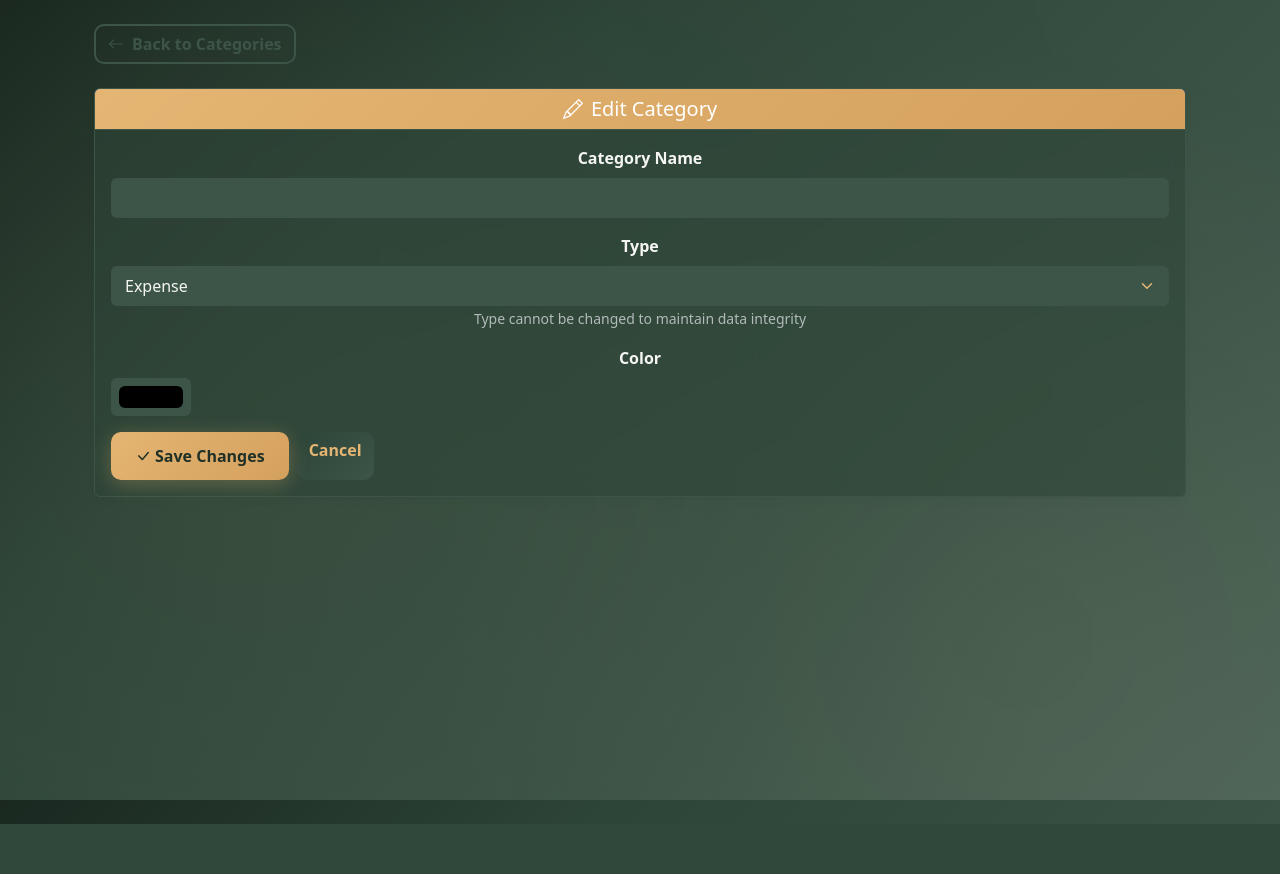
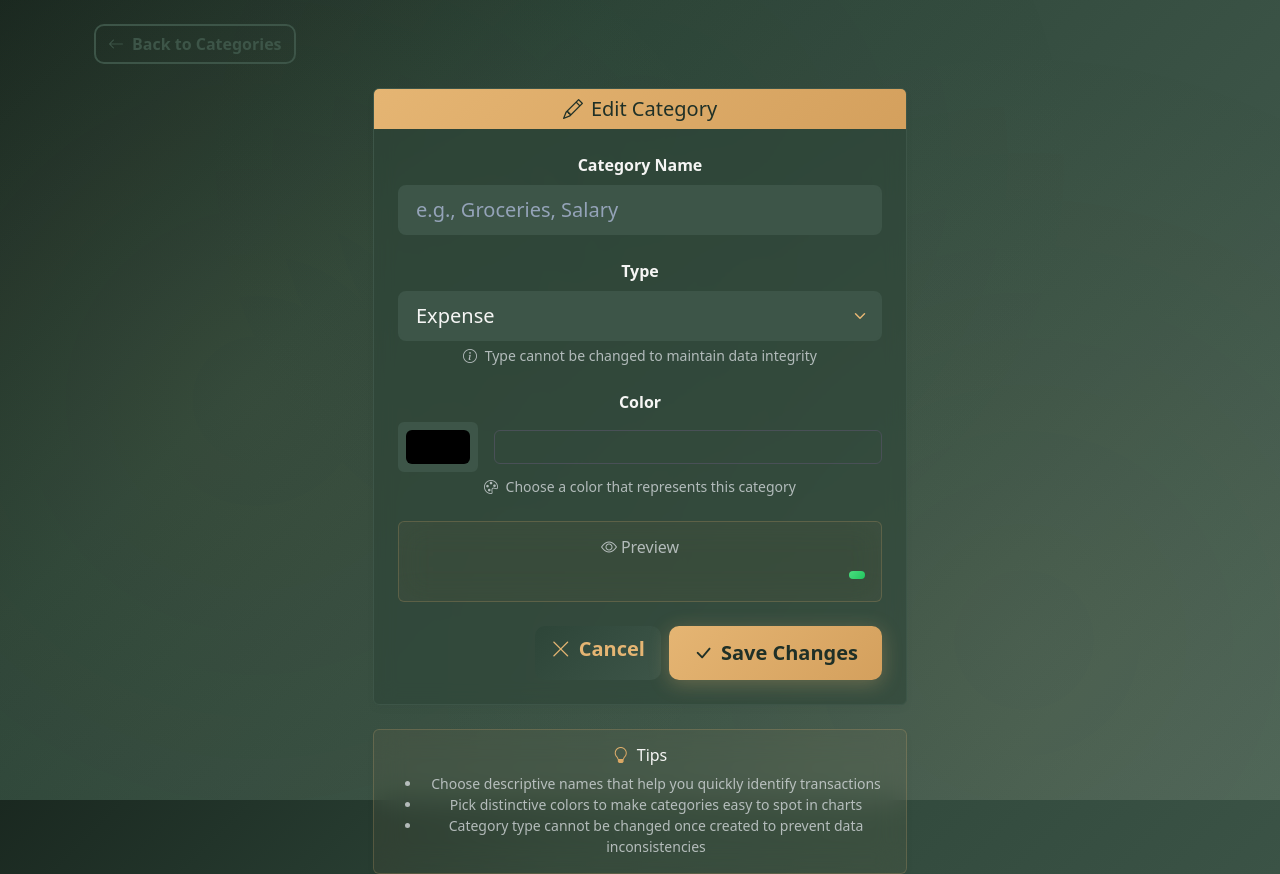
Before and after one commit to The1Dali/WebFinance, a Flask app: template templates/edit-category.html in a window 1280 px wide. Before the commit the page ends 824 px from the top, so only its background shows below. Run offline with Flask 3, Linux system fonts and the light colour scheme; the template is opened without the code that fills it, so the values that code supplies are empty; some libraries are stand-ins or nearby versions.

Commit message:
Polishes

```diff
--- a/templates/edit-category.html
+++ b/templates/edit-category.html
@@ -22,40 +22,130 @@
         {% endif %}
 
         <!-- Edit Category Form -->
+        <div class="row justify-content-center">
+            <div class="col-md-8 col-lg-6">
                 <div class="card shadow-sm">
-            <div class="card-header bg-primary text-white">
+                    <div class="card-header card-header-gradient">
                         <h5 class="mb-0"><i class="bi bi-pencil me-2"></i>Edit Category</h5>
                     </div>
-            <div class="card-body">
+                    <div class="card-body p-4">
                         <form method="POST">
-                    <div class="mb-3">
-                        <label for="name" class="form-label">Category Name</label>
-                        <input type="text" class="form-control" id="name" name="name"
-                               value="{{ category.name }}" required>
-                    </div>
-                    <div class="mb-3">
-                        <label for="type" class="form-label">Type</label>
-                        <select class="form-select" id="type" name="type" disabled>
-                            <option value="EXPENSE" {% if category.type == 'EXPENSE' %}selected{% endif %}>Expense</option>
-                            <option value="INCOME" {% if category.type == 'INCOME' %}selected{% endif %}>Income</option>
-                        </select>
-                        <small class="text-muted">Type cannot be changed to maintain data integrity</small>
+                            <div class="mb-4">
+                                <label for="name" class="form-label fw-bold">Category Name</label>
+                                <input type="text"
+                                       class="form-control form-control-lg"
+                                       id="name"
+                                       name="name"
+                                       value="{{ category.name }}"
+                                       placeholder="e.g., Groceries, Salary"
+                                       required>
                             </div>
 
-                    <div class="mb-3">
-                        <label for="color" class="form-label">Color</label>
-                        <input type="color" class="form-control form-control-color"
-                               id="color" name="color" value="{{ category.color }}" style="width: 80px;">
+                            <div class="mb-4">
+                                <label for="type" class="form-label fw-bold">Type</label>
+                                <select class="form-select form-select-lg" id="type" name="type" disabled>
+                                    <option value="EXPENSE" {% if category.type == 'EXPENSE' %}selected{% endif %}>
+                                        Expense
+                                    </option>
+                                    <option value="INCOME" {% if category.type == 'INCOME' %}selected{% endif %}>
+                                        Income
+                                    </option>
+                                </select>
+                                <div class="form-text">
+                                    <i class="bi bi-info-circle me-1"></i>
+                                    Type cannot be changed to maintain data integrity
+                                </div>
                             </div>
 
-                    <div class="d-flex gap-2">
-                        <button type="submit" class="btn btn-primary">
-                            <i class="bi bi-check-lg me-1"></i>Save Changes
+                            <div class="mb-4">
+                                <label for="color" class="form-label fw-bold">Color</label>
+                                <div class="d-flex align-items-center gap-3">
+                                    <input type="color"
+                                           class="form-control form-control-color"
+                                           id="color"
+                                           name="color"
+                                           value="{{ category.color }}"
+                                           style="width: 80px; height: 50px; cursor: pointer;">
+                                    <div class="flex-grow-1">
+                                        <div class="p-3 rounded border" id="colorPreviewBox" style="background-color: {{ category.color }};">
+                                            <span class="text-white fw-bold" style="text-shadow: 0 0 3px rgba(0,0,0,0.5);">
+                                                {{ category.name }}
+                                            </span>
+                                        </div>
+                                    </div>
+                                </div>
+                                <div class="form-text">
+                                    <i class="bi bi-palette me-1"></i>
+                                    Choose a color that represents this category
+                                </div>
+                            </div>
+
+                            <!-- Category Preview -->
+                            <div class="mb-4 p-3 card-glass rounded">
+                                <h6 class="text-muted mb-2">
+                                    <i class="bi bi-eye me-1"></i>Preview
+                                </h6>
+                                <div class="d-flex align-items-center gap-2">
+                                    <span class="badge" id="previewBadge"
+                                          style="background-color: {{ category.color }}; width: 20px; height: 20px;">
+                                    </span>
+                                    <strong id="previewName">{{ category.name }}</strong>
+                                    <span class="badge {% if category.type == 'EXPENSE' %}bg-danger{% else %}bg-success{% endif %} ms-auto">
+                                        {{ category.type }}
+                                    </span>
+                                </div>
+                            </div>
+
+                            <div class="d-flex gap-2 justify-content-end mt-4">
+                                <a href="/categories" class="btn btn-secondary btn-lg">
+                                    <i class="bi bi-x-lg me-2"></i>Cancel
+                                </a>
+                                <button type="submit" class="btn btn-primary btn-lg">
+                                    <i class="bi bi-check-lg me-2"></i>Save Changes
                                 </button>
-                        <a href="/categories" class="btn btn-secondary">Cancel</a>
                             </div>
                         </form>
                     </div>
                 </div>
+
+                <!-- Help Card -->
+                <div class="card shadow-sm mt-4 card-glass">
+                    <div class="card-body">
+                        <h6 class="card-title">
+                            <i class="bi bi-lightbulb text-gradient me-2"></i>Tips
+                        </h6>
+                        <ul class="mb-0 small text-muted">
+                            <li>Choose descriptive names that help you quickly identify transactions</li>
+                            <li>Pick distinctive colors to make categories easy to spot in charts</li>
+                            <li>Category type cannot be changed once created to prevent data inconsistencies</li>
+                        </ul>
                     </div>
+                </div>
+            </div>
+        </div>
+    </div>
+
+    <script>
+        // Live color preview update
+        const colorInput = document.getElementById('color');
+        const colorPreviewBox = document.getElementById('colorPreviewBox');
+        const previewBadge = document.getElementById('previewBadge');
+
+        colorInput.addEventListener('input', function(e) {
+            const newColor = e.target.value;
+            colorPreviewBox.style.backgroundColor = newColor;
+            previewBadge.style.backgroundColor = newColor;
+        });
+
+        // Live name preview update
+        const nameInput = document.getElementById('name');
+        const previewName = document.getElementById('previewName');
+        const colorPreviewText = colorPreviewBox.querySelector('span');
+
+        nameInput.addEventListener('input', function(e) {
+            const newName = e.target.value || 'Category Name';
+            previewName.textContent = newName;
+            colorPreviewText.textContent = newName;
+        });
+    </script>
 {% endblock %}
```
Lines whose indentation alone changed are shown as unchanged.
